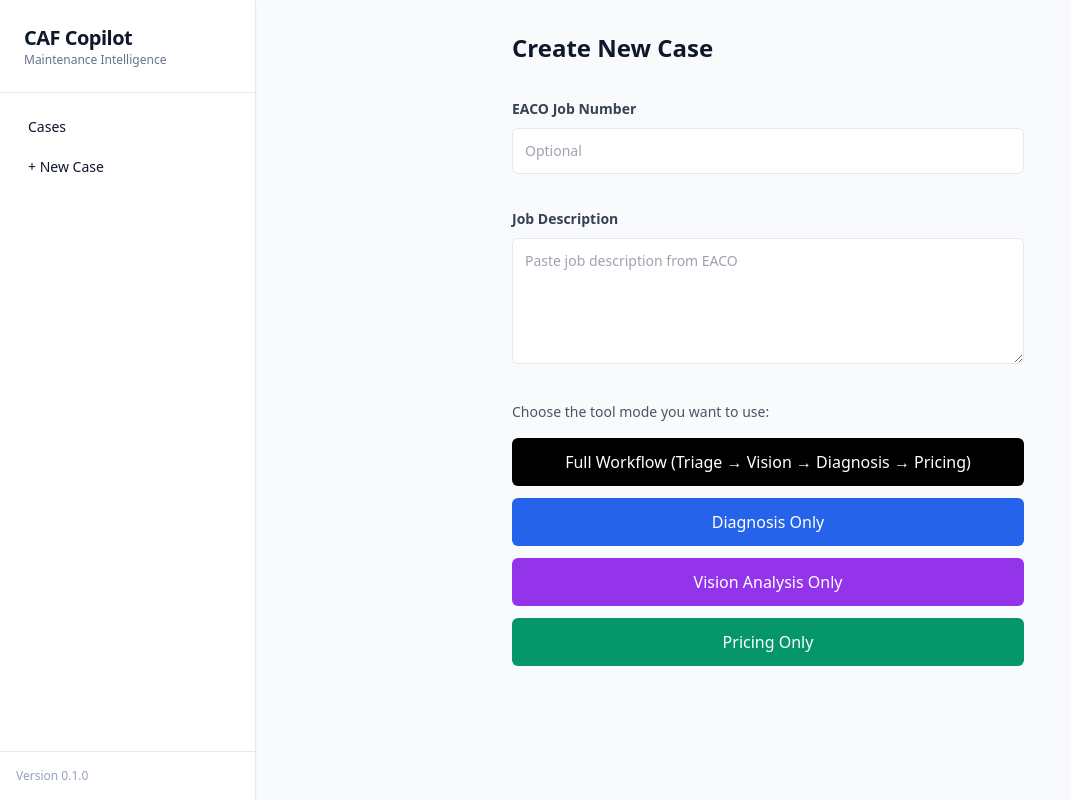
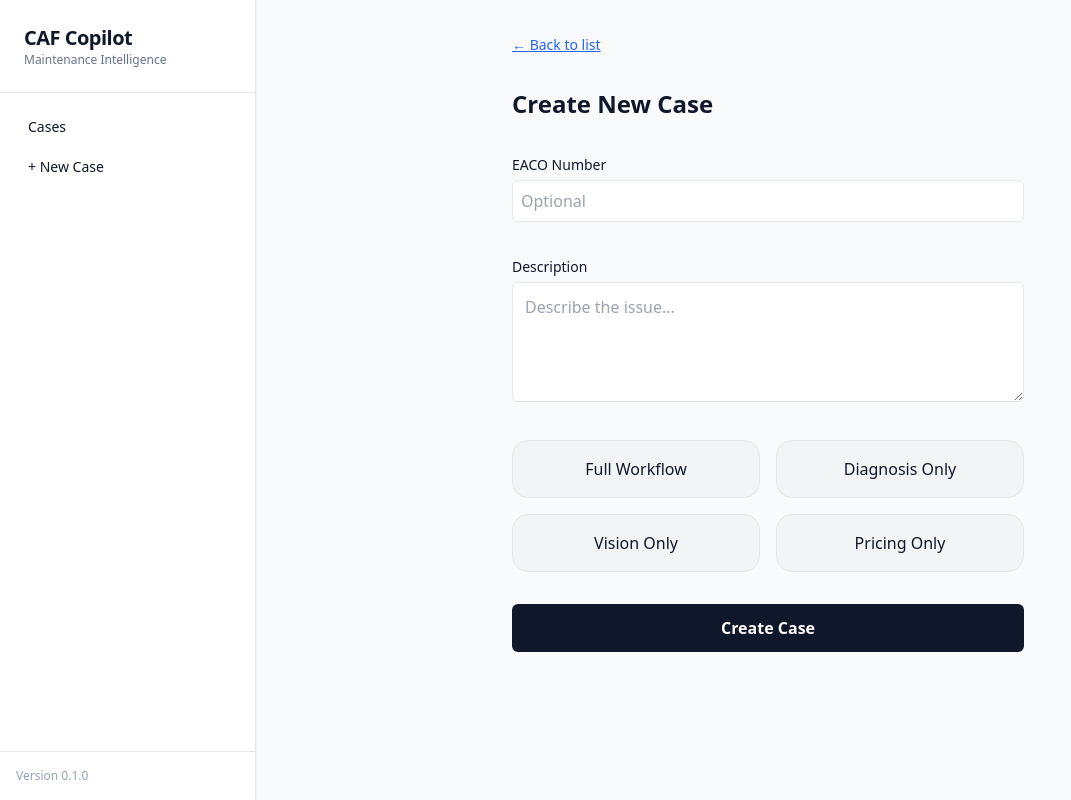
Before and after one commit to John-star-begi/CAFCopilot, a Next.js app: page /cases/new in a window 1280 px wide. Shown: the whole page, without its empty margins (0-1071 px from the left). Built offline with nearby package versions, Linux system fonts and the light colour scheme.

Commit message:
Update page.tsx

```diff
--- a/app/cases/new/page.tsx
+++ b/app/cases/new/page.tsx
@@ -8,131 +8,127 @@ export default function NewCasePage() {
 
   const [eacoId, setEacoId] = useState("");
   const [description, setDescription] = useState("");
+  const [toolMode, setToolMode] = useState<null | string>(null);
   const [loading, setLoading] = useState(false);
+  const [errorMsg, setErrorMsg] = useState("");
 
-  async function createCase(mode: "full" | "diagnosis" | "vision" | "pricing") {
+  const createCase = async () => {
     if (!description.trim()) {
-      alert("Please enter a description.");
+      setErrorMsg("Please enter a case description.");
+      return;
+    }
+    if (!toolMode) {
+      setErrorMsg("Please choose a tool mode.");
       return;
     }
 
     setLoading(true);
+    setErrorMsg("");
 
-    try {
     const res = await fetch("/api/cases/create", {
       method: "POST",
       body: JSON.stringify({
-          eaco_id: eacoId.trim(),
-          description: description.trim(),
-          tool_mode: mode,
+        eaco_id: eacoId || null,
+        description,
+        tool_mode: toolMode,
       }),
     });
 
     const data = await res.json();
+    setLoading(false);
 
     if (!res.ok) {
-        console.error(data);
-        alert("Failed to create case.");
+      setErrorMsg(data.error || "Failed to create case.");
       return;
     }
 
-      const newId = data.id;
-
-      // Redirect based on selected tool
-      switch (mode) {
-        case "full":
-          router.push(`/cases/${newId}`);
-          break;
-        case "diagnosis":
-          router.push(`/cases/${newId}?tool=diagnosis`);
-          break;
-        case "vision":
-          router.push(`/cases/${newId}?tool=vision`);
-          break;
-        case "pricing":
-          router.push(`/cases/${newId}?tool=pricing`);
-          break;
-      }
-    } catch (e) {
-      console.error(e);
-      alert("Error creating case.");
-    } finally {
-      setLoading(false);
-    }
-  }
+    // redirect to the new case workspace
+    router.push(`/cases/${data.id}`);
+  };
 
   return (
     <main className="p-8 max-w-xl mx-auto space-y-8">
+      <button
+        onClick={() => router.push("/")}
+        className="text-sm text-blue-600 underline"
+      >
+        ← Back to list
+      </button>
+
       <h1 className="text-2xl font-bold">Create New Case</h1>
 
-      {/* EACO NUMBER */}
-      <div className="space-y-2">
-        <label className="text-sm font-semibold text-gray-700">
-          EACO Job Number
-        </label>
+      {/* EACO ID */}
+      <div className="space-y-1">
+        <label className="text-sm font-medium">EACO Number</label>
         <input
-          type="text"
-          placeholder="Optional"
           value={eacoId}
           onChange={(e) => setEacoId(e.target.value)}
-          className="w-full border p-3 rounded-md text-sm"
+          placeholder="Optional"
+          className="w-full p-2 border rounded-md"
         />
       </div>
 
-      {/* DESCRIPTION */}
-      <div className="space-y-2">
-        <label className="text-sm font-semibold text-gray-700">
-          Job Description
-        </label>
+      {/* Description */}
+      <div className="space-y-1">
+        <label className="text-sm font-medium">Description</label>
         <textarea
-          placeholder="Paste job description from EACO"
           value={description}
           onChange={(e) => setDescription(e.target.value)}
-          rows={5}
-          className="w-full border p-3 rounded-md text-sm"
+          placeholder="Describe the issue..."
+          className="w-full p-3 border rounded-md min-h-[120px]"
         />
       </div>
 
-      {/* TOOL MODE BUTTONS */}
-      <div className="space-y-4">
-        <p className="text-sm text-gray-600">
-          Choose the tool mode you want to use:
-        </p>
-
-        <div className="grid grid-cols-1 gap-3">
+      {/* TOOL MODE BUTTON GRID */}
+      <div className="grid grid-cols-2 gap-4">
         <button
-            onClick={() => createCase("full")}
-            disabled={loading}
-            className="w-full bg-black text-white px-4 py-3 rounded-md hover:bg-gray-900 disabled:bg-gray-400"
+          className={`p-4 rounded-xl border ${
+            toolMode === "full" ? "bg-blue-600 text-white" : "bg-gray-100"
+          }`}
+          onClick={() => setToolMode("full")}
         >
-            Full Workflow (Triage → Vision → Diagnosis → Pricing)
+          Full Workflow
         </button>
 
         <button
-            onClick={() => createCase("diagnosis")}
-            disabled={loading}
-            className="w-full bg-blue-600 text-white px-4 py-3 rounded-md hover:bg-blue-700 disabled:bg-gray-400"
+          className={`p-4 rounded-xl border ${
+            toolMode === "diagnosis" ? "bg-blue-600 text-white" : "bg-gray-100"
+          }`}
+          onClick={() => setToolMode("diagnosis")}
         >
           Diagnosis Only
         </button>
 
         <button
-            onClick={() => createCase("vision")}
-            disabled={loading}
-            className="w-full bg-purple-600 text-white px-4 py-3 rounded-md hover:bg-purple-700 disabled:bg-gray-400"
+          className={`p-4 rounded-xl border ${
+            toolMode === "vision" ? "bg-blue-600 text-white" : "bg-gray-100"
+          }`}
+          onClick={() => setToolMode("vision")}
         >
-            Vision Analysis Only
+          Vision Only
         </button>
 
         <button
-            onClick={() => createCase("pricing")}
-            disabled={loading}
-            className="w-full bg-emerald-600 text-white px-4 py-3 rounded-md hover:bg-emerald-700 disabled:bg-gray-400"
+          className={`p-4 rounded-xl border ${
+            toolMode === "pricing" ? "bg-blue-600 text-white" : "bg-gray-100"
+          }`}
+          onClick={() => setToolMode("pricing")}
         >
           Pricing Only
         </button>
       </div>
-      </div>
+
+      {/* Error */}
+      {errorMsg && <p className="text-red-600 text-sm">{errorMsg}</p>}
+
+      {/* Create Button */}
+      <button
+        onClick={createCase}
+        disabled={loading}
+        className="w-full bg-slate-900 text-white py-3 rounded-md font-semibold hover:bg-black disabled:bg-gray-500"
+      >
+        {loading ? "Creating..." : "Create Case"}
+      </button>
     </main>
   );
 }
```
Lines whose indentation alone changed are shown as unchanged.
